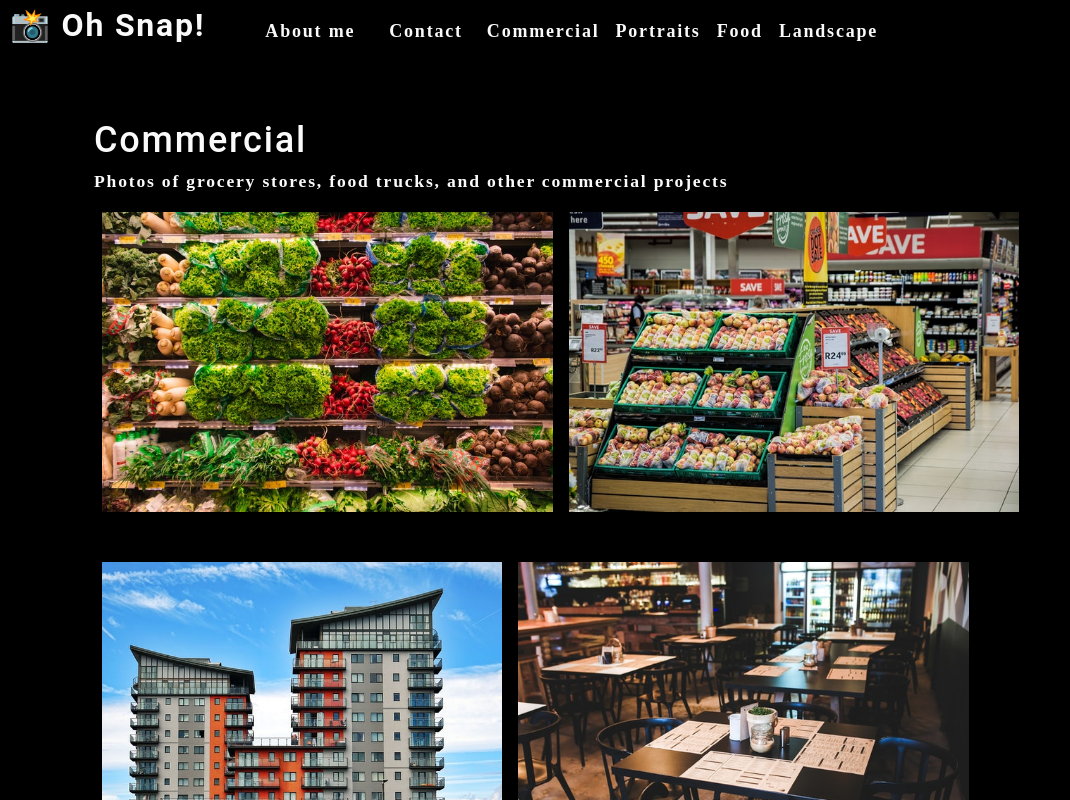
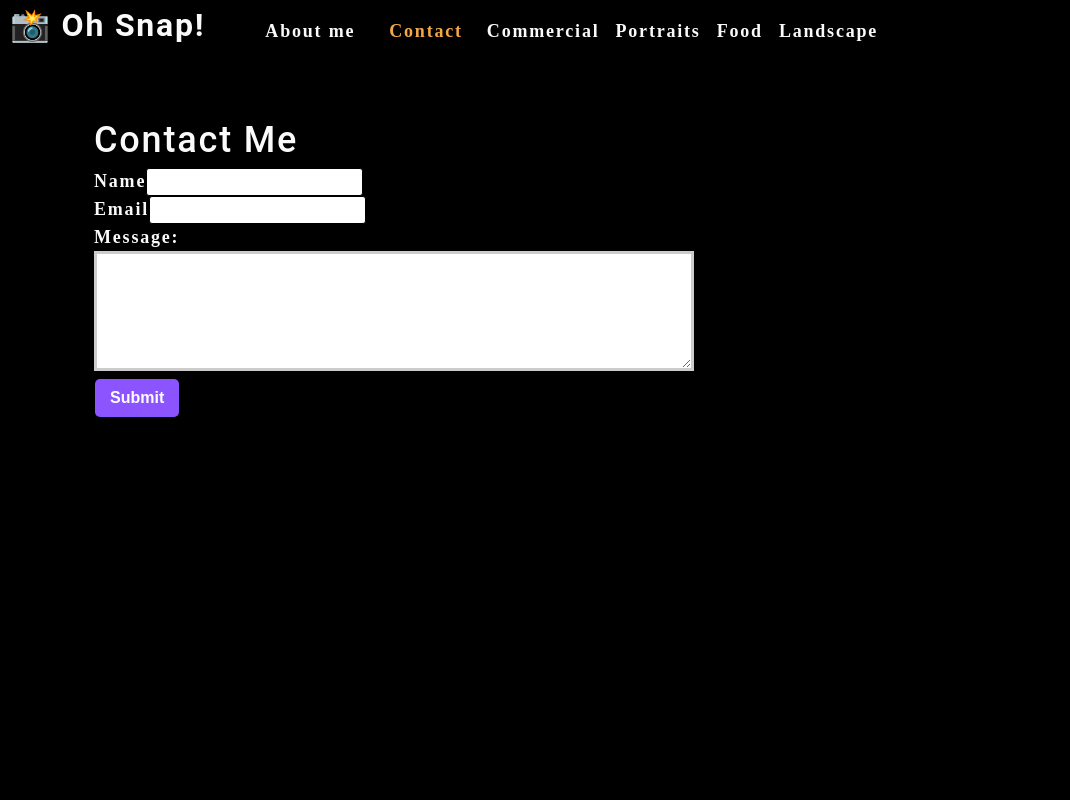
Before and after one commit to vanessamald/photo-port, a React (Create React App) app: page / in a window 1280 px wide. Both pictures are taken after a click on the element "Contact". Shown: the top 800 px of the page, without its empty margins (0-1070 px from the left). Built offline with nearby package versions, Linux system fonts and the light colour scheme.

Commit message:
validating contact form data and conditional styling

```diff
--- a/src/App.js
+++ b/src/App.js
@@ -2,6 +2,7 @@
 import Nav from './components/Nav';
 import About from './components/About';
 import Gallery from './components/Gallery';
+import ContactForm from './components/Contact';
 
 function App() {
   const [categories] = useState([
@@ -16,16 +17,26 @@
 
   const [currentCategory, setCurrentCategory] = useState(categories[0]);
 
+  const [ contactSelected, setContactSelected ] = useState(false);
+
   return (
     <div>
       <Nav
         categories={categories}
         setCurrentCategory={setCurrentCategory}
         currentCategory={currentCategory}
+        contactSelected={contactSelected}
+        setContactSelected={setContactSelected}
       ></Nav>
       <main>
-        <Gallery currentCategory={currentCategory}></Gallery>
-        <About></About>
+       {!contactSelected ? (
+        <>
+         <Gallery currentCategory={currentCategory}></Gallery>
+         <About></About>
+        </>
+        ) : (
+          <ContactForm></ContactForm>
+        )}
       </main>
     </div>
   );
--- a/src/components/Contact/index.js
+++ b/src/components/Contact/index.js
@@ -1,27 +1,65 @@
-import React from "react";
+import React, { useState } from "react";
+import { validateEmail } from "../../utils/helpers";
 
 function ContactForm() {
+    const [ formState, setFormState ] = useState({ name: "", email: "", message: "" });
+    const { name, email, message } = formState;
+    const [ errorMessage, setErrorMessage ] = useState("");
+
+    function handleChange(e) {
+        if (e.target.name === "email") {
+            const isValid = validateEmail(e.target.value);
+            console.log(isValid);
+            // isValid conditional statement
+            if (!isValid) {
+                setErrorMessage("Please enter a valid email address");
+            //} else {
+                //setErrorMessage("");
+            } else {
+                if (!e.target.value.length) {
+                  setErrorMessage(`${e.target.name} is required.`);
+                } else {
+                  setErrorMessage('');
+                }
+                if (!errorMessage) {
+                    setFormState({ ...formState, [e.target.name]: e.target.value });
+                }
+            }
+
+        setFormState({ ...formState, [e.target.name]: e.target.value });
+    }
+}
+
+    function handleSubmit(e) {
+        e.preventDefault();
+        console.log(formState);
+    }
     return (
         <section>
             <h1>
                 Contact Me
             </h1>
-            <form id="contact-form">
+            <form id="contact-form" onSubmit={handleSubmit} >
 
                 <div>
                     <label htmlFor="name">Name</label>
-                    <input type="text" id="name" name="name" />
+                    <input type="text" id="name" defaultValue={name} onBlur={handleChange} name="name" />
                 </div>
 
                 <div>
                     <label htmlFor="email">Email</label>
-                    <input type="email" name="email" ></input>
+                    <input type="email" name="email" defaultValue={email} onBlur={handleChange} ></input>
                 </div>
 
                 <div>
                 <label htmlFor="message">Message:</label>
-                <textarea name="message" rows="5" />
+                <textarea name="message" defaultValue={message} onBlur={handleChange} rows="5" />
                 </div>
+                {errorMessage && (
+                    <div>
+                    <p className="error-message">{errorMessage}</p>
+                    </div>
+                )}
                 <button type="submit">Submit</button>
             </form>
         </section>
--- a/src/components/Nav/index.js
+++ b/src/components/Nav/index.js
@@ -6,6 +6,8 @@
     categories = [],
     setCurrentCategory,
     currentCategory,
+    contactSelected,
+    setContactSelected,
   } = props;
 
 
@@ -24,25 +26,26 @@
       <nav>
         <ul className="flex-row">
           <li className="mx-2">
-            <a data-testid="about" href="#about">
+            <a data-testid="about" href="#about" onClick={() => setContactSelected(false)}>
               About me
             </a>
           </li>
-          <li className={"mx-2"}>
-            <span onClick={() => handleClick('Contact')}>
+          <li className={`mx-2 ${contactSelected && 'navActive'}`}>
+            <span onClick={() => setContactSelected(true)}>
               Contact
             </span>
           </li>
           {categories.map((category) => (
             <li
               className={`mx-1 ${
-                currentCategory.name === category.name
+                currentCategory.name === category.name && !contactSelected && "navActive"
                 }`}
               key={category.name}
             >
               <span
                 onClick={() => {
                   setCurrentCategory(category);
+                  setContactSelected(false);
                 }}
               >
                 {capitalizeFirstLetter(category.name)}
```
